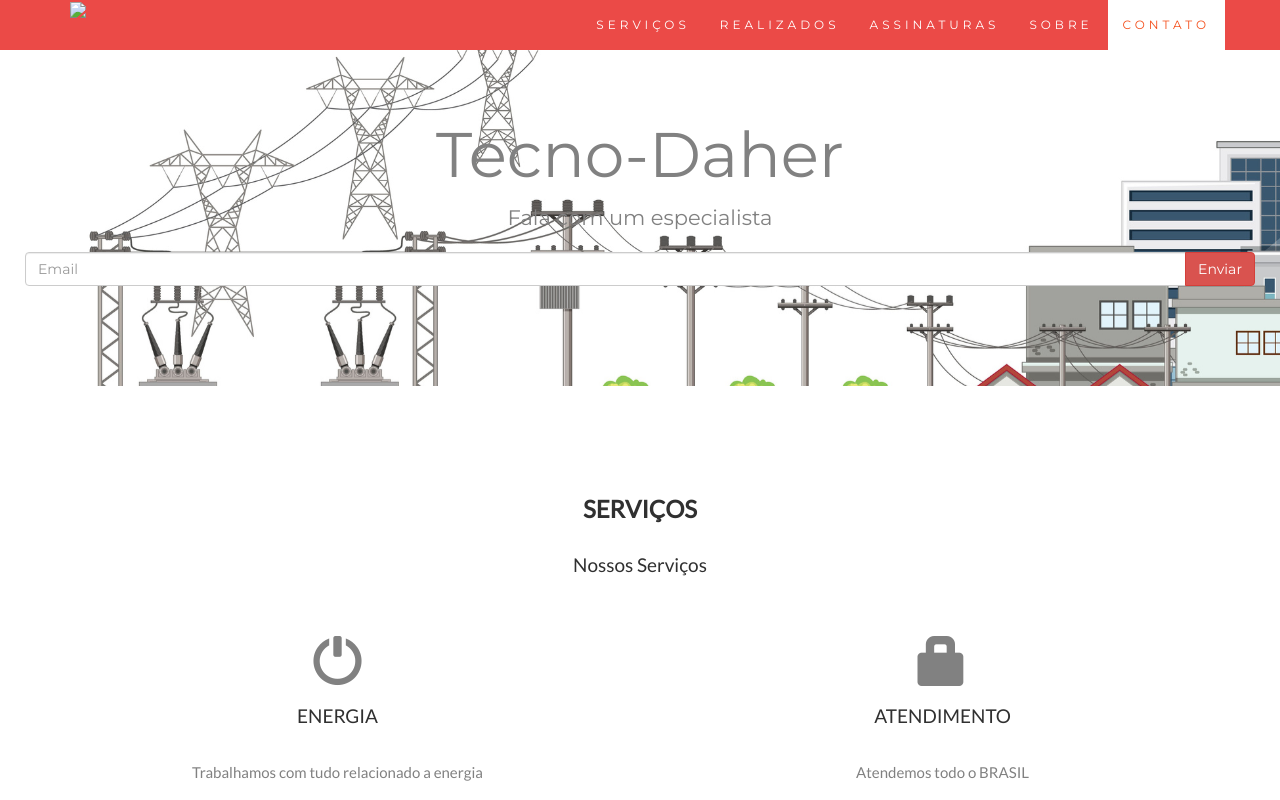
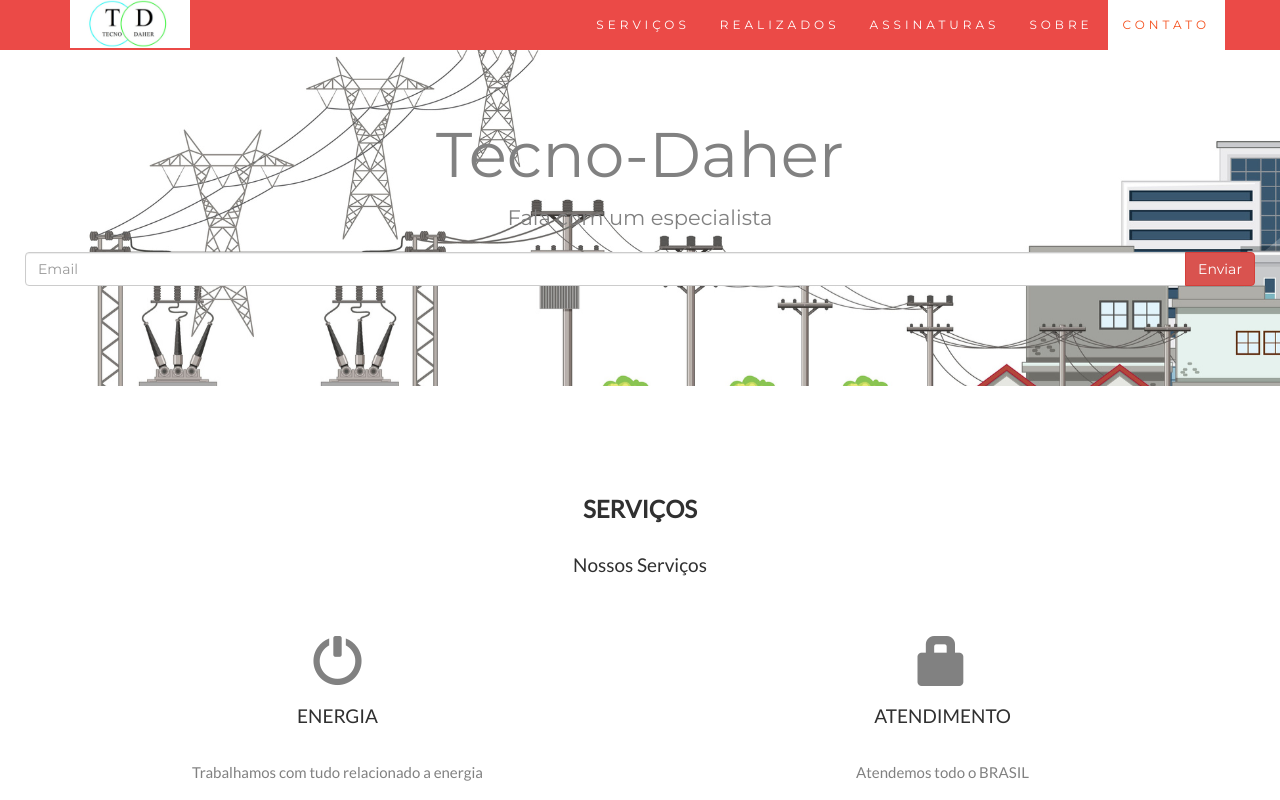
Before and after one commit to edsonbnasc/SiteBootStrap, a plain HTML site: page index.html in a window 1280 px wide. Shown: the top 800 px of the page. Drawn offline with nearby package versions, Linux system fonts and the light colour scheme; the site is published under a folder, as on GitHub Pages, so addresses that start at the root find nothing.

Commit message:
adicionando os arquivos atualizacao

```diff
--- a/index.html
+++ b/index.html
@@ -201,7 +201,7 @@
       </button>
 
 
-      <a href="#myPage"><img width="120px" src="/LOGOTIPO-TECNO-DAHER.png"></a>
+      <a href="#myPage"><img width="120px" src="./LOGOTIPO-TECNO-DAHER.png"></a>
     </div>
     <div class="collapse navbar-collapse" id="myNavbar">
       <ul class="nav navbar-nav navbar-right">
@@ -419,12 +419,12 @@
       <br><button class="btn btn-default btn-lg"><a href="#contact">ENTRE EM CONTATO</a> </button>
     </div>
     <div class="col-sm-4">
-      <img src="/LOGOTIPO-TECNO-DAHER.png" alt="">
+      <img src="./LOGOTIPO-TECNO-DAHER.png" alt="">
     </div>
   </div>
 </div>
 <!-- Container (informações de contato)-->
-<img src="/img_map.png" class="w3-image w3-greyscale-med"  width="100%">
+<img src="./img_map.png" class="w3-image w3-greyscale-med"  width="100%">
 <div id="contact" class="container-fluid bg-grey">
   <h2 class="text-center">Contato</h2>
   <div class="row">
```
